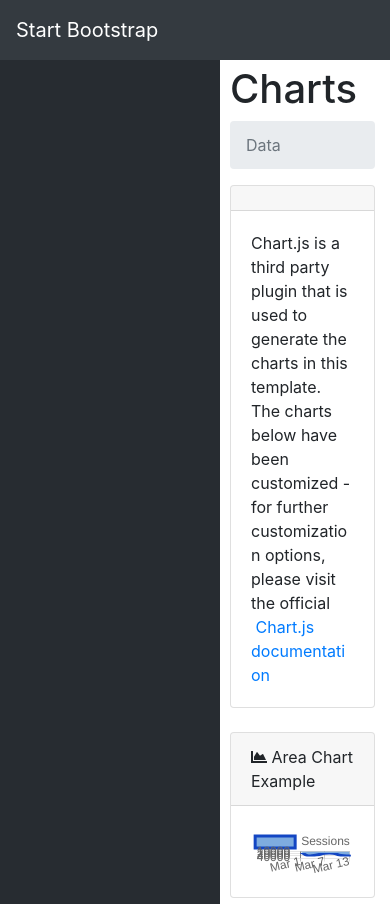
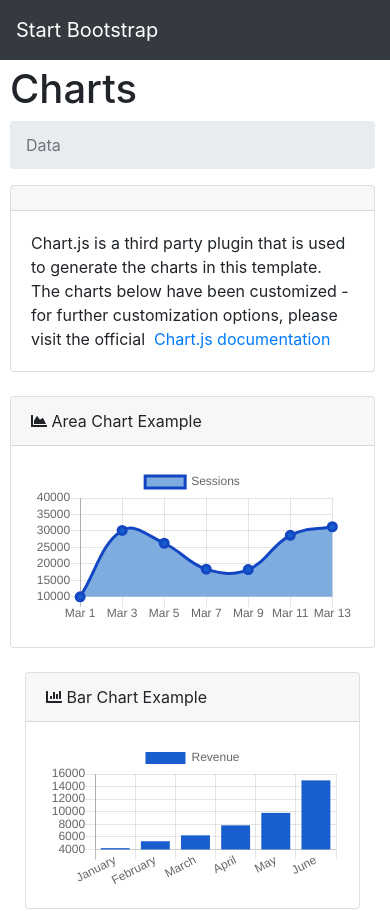
Before and after one commit to Biswajeet11/react-dashboard-boilerplate, a React (Create React App) app: page /charts in a window 390 px wide. Shown: the top 911 px of the page. Built offline with nearby package versions, Linux system fonts and the light colour scheme.

Commit message:
added reposnsive for mobile

```diff
--- a/src/components/layout/style.scss
+++ b/src/components/layout/style.scss
@@ -7,3 +7,10 @@
    margin-top: 65px;
    transition: 0.5s;
  }
+
+ @media (max-width: 768px) {
+  .container-wrapper {
+    padding-left: 10px !important;
+    padding-top: 65px !important;
+  }
+}
--- a/src/components/sidebar/sidebar.css
+++ b/src/components/sidebar/sidebar.css
@@ -47,12 +47,8 @@
 }
 
 
-#main {
-  transition: margin-left .5s; /* If you want a transition effect */
-  padding: 20px;
+@media (max-width: 768px) {
+  .sidebar {
+    display: none !important ;
+  }
 }
-
-@media screen and (max-height: 450px) {
-  .sidebar {padding-top: 15px;}
-  .sidebar a {font-size: 18px;}
-}
```
